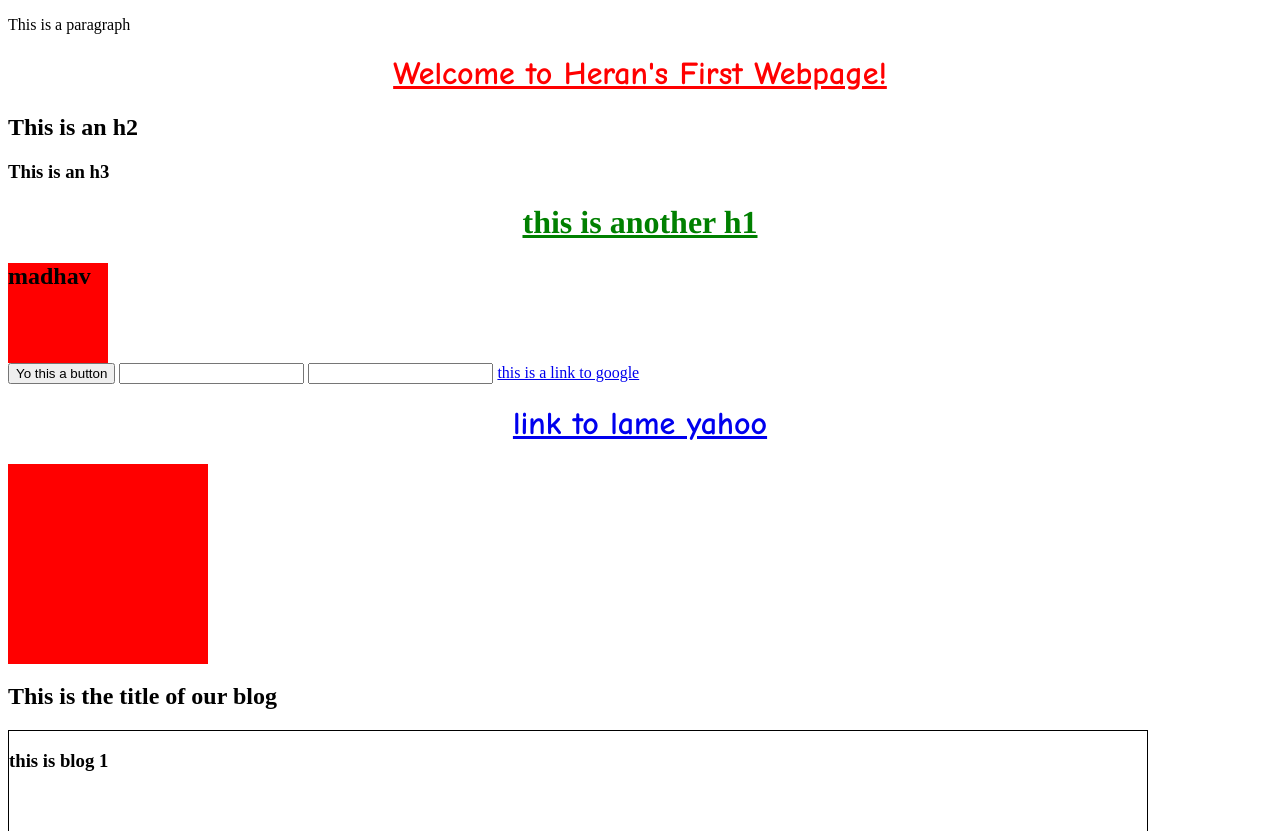
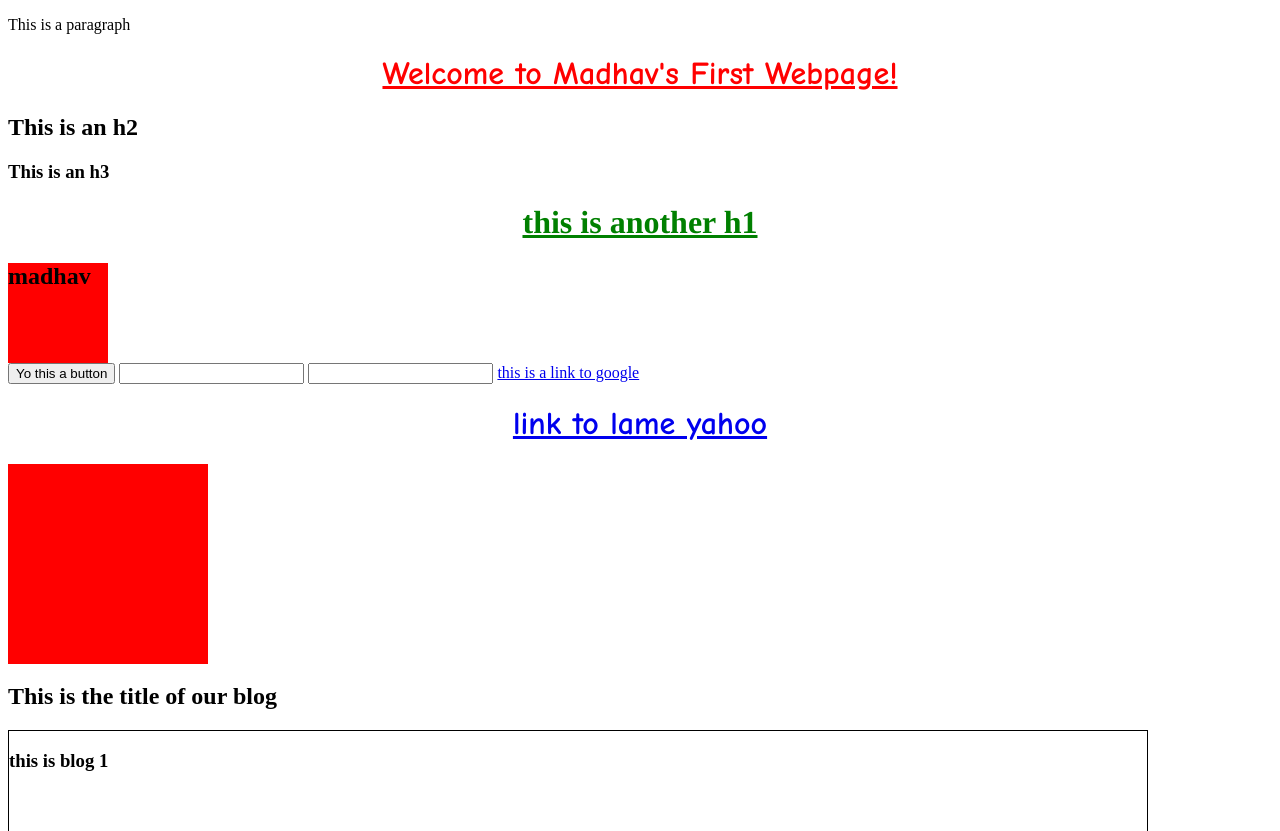
Before and after one commit to githubworkshop/githubworkshop.github.io, a plain HTML site: page index.html in a window 1280 px wide. Shown: the top 831 px of the page. Drawn offline with Linux system fonts and the light colour scheme.

Commit message:
heran doesn't suck

```diff
--- a/index.html
+++ b/index.html
@@ -11,7 +11,7 @@
         <p>
             This is a paragraph
         </p>
-        <h1>Welcome to Heran's First Webpage!</h1>
+        <h1>Welcome to Madhav's First Webpage!</h1>
         <h2>This is an h2</h2>
         <h3>This is an h3</h3>
 
```
